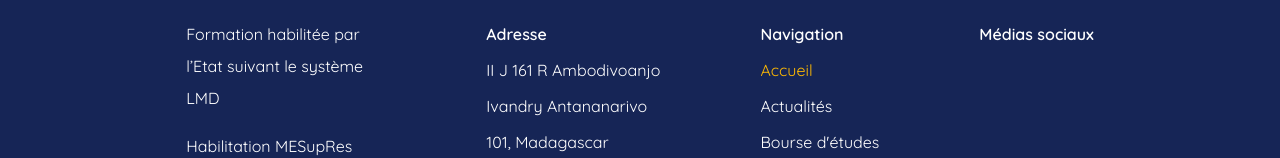
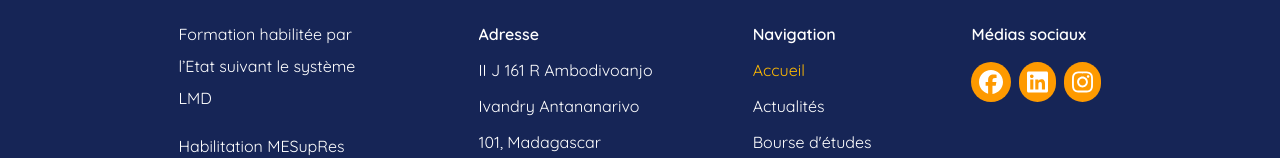
Before and after one commit to MamitianaAntonio/hei-website, a React (Vite) app: page / in a window 1280 px wide. Shown: the part 7210-7368 px from the top of the page. Built offline with nearby package versions, Linux system fonts and the light colour scheme.

Commit message:
add icon

```diff
--- a/src/components/Footer.jsx
+++ b/src/components/Footer.jsx
@@ -1,3 +1,7 @@
+import { FontAwesomeIcon } from "@fortawesome/react-fontawesome";
+import { faFacebook, faInstagram, faLinkedin } from "@fortawesome/free-brands-svg-icons";
+
+
 function Footer() {
     return (
         <>
@@ -25,6 +29,18 @@ function Footer() {
                 <div className="max-w-50 flex flex-col ">
                     <h3 className="mt-22 font-semibold">Médias sociaux</h3>
 
+                    <div className="flex gap-2 mt-3">
+                        <a href="#">
+                            <FontAwesomeIcon icon={faFacebook} size="xl" className="bg-amber-500 p-2 rounded-full" />
+                        </a>
+                        <a href="#">
+                            <FontAwesomeIcon icon={faLinkedin} size="xl" className="bg-amber-500 p-2 rounded-full" />
+                        </a>
+                        <a href="#">
+                            <FontAwesomeIcon icon={faInstagram} size="xl" className="bg-amber-500 p-2 rounded-full" />
+                        </a>
+                    </div>
+
                 </div>
             </div>
             <div>
```
